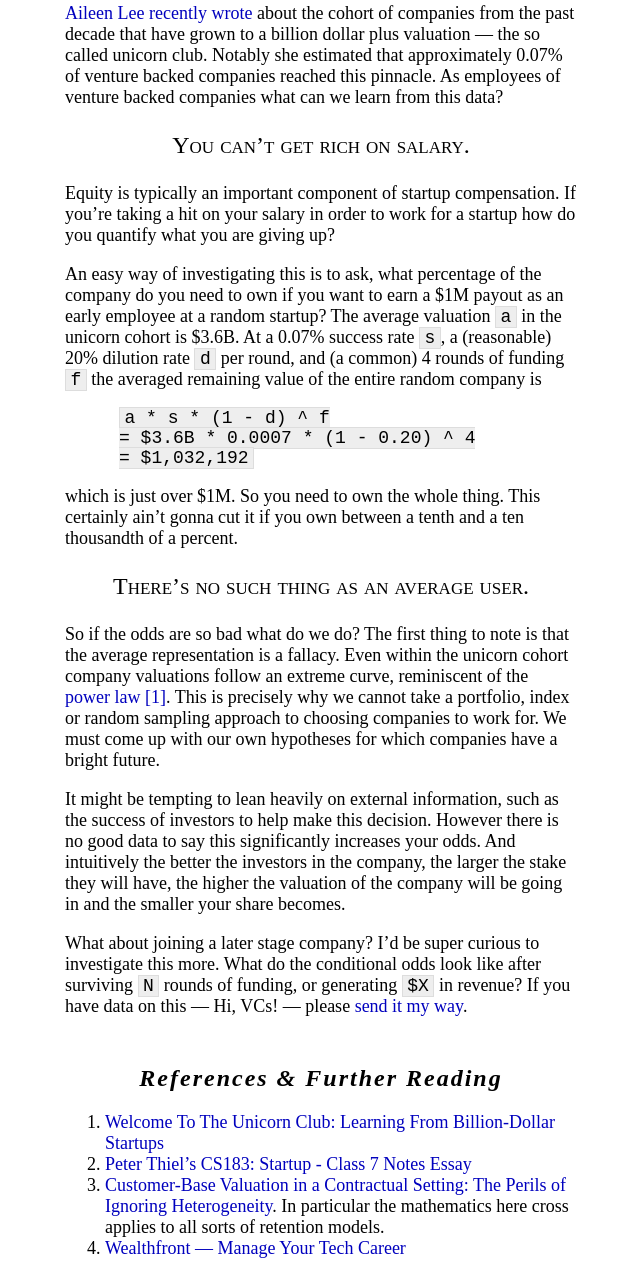
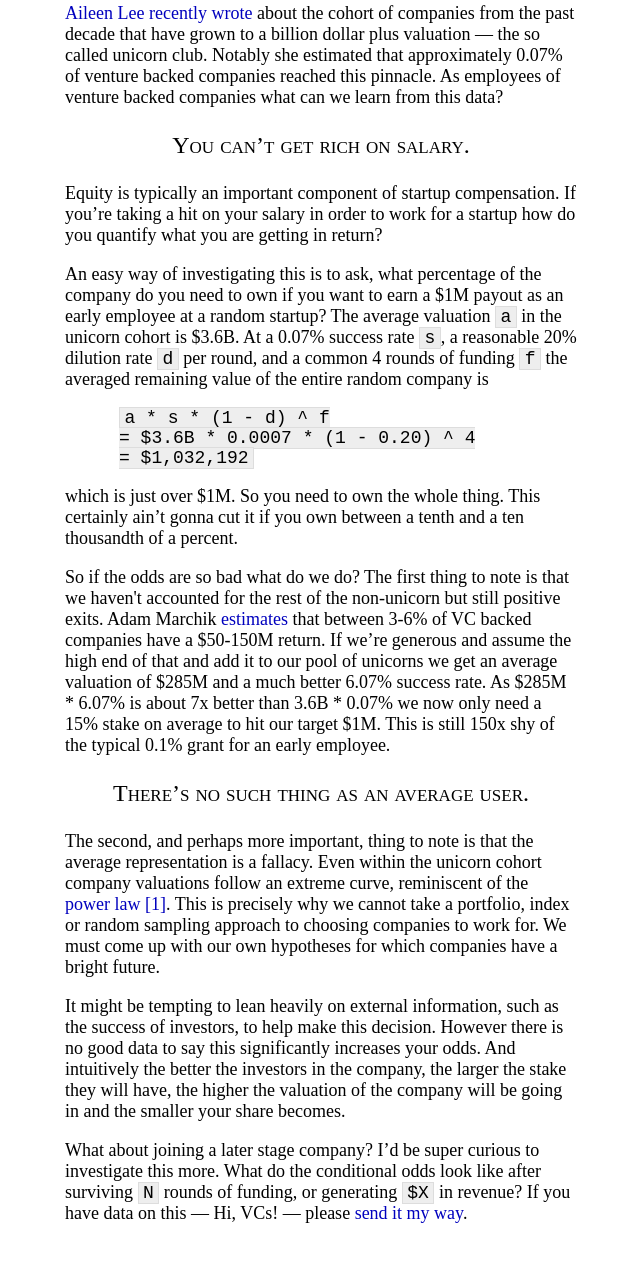
Before and after one commit to quidryan/jdmaturen.github.com, a plain HTML site: page 2013/how-much-is-your-startup-stock-worth.html in a window 1280 px wide. Shown: the part 169-1431 px from the top of the page, without its empty margins (319-959 px from the left). Drawn offline with Linux system fonts and the light colour scheme.

Commit message:
be more generous

```diff
--- a/2013/how-much-is-your-startup-stock-worth.html
+++ b/2013/how-much-is-your-startup-stock-worth.html
@@ -167,11 +167,11 @@
                     </blockquote>
 
                     <p>
-                        Equity is typically an important component of startup compensation. If you’re taking a hit on your salary in order to work for a startup how do you quantify what you are giving up?
+                        Equity is typically an important component of startup compensation. If you’re taking a hit on your salary in order to work for a startup how do you quantify what you are getting in return?
                     </p>
 
                     <p>
-                        An easy way of investigating this is to ask, what percentage of the company do you need to own if you want to earn a $1M payout as an early employee at a random startup? The average valuation <code>a</code> in the unicorn cohort is $3.6B. At a 0.07% success rate <code>s</code>, a (reasonable) 20% dilution rate <code>d</code> per round, and (a common) 4 rounds of funding <code>f</code> the averaged remaining value of the entire random company is
+                        An easy way of investigating this is to ask, what percentage of the company do you need to own if you want to earn a $1M payout as an early employee at a random startup? The average valuation <code>a</code> in the unicorn cohort is $3.6B. At a 0.07% success rate <code>s</code>, a reasonable 20% dilution rate <code>d</code> per round, and a common 4 rounds of funding <code>f</code> the averaged remaining value of the entire random company is
                     </p>
 
                     <p class="tab">
@@ -184,16 +184,20 @@
                     which is just over $1M. So you need to own the whole thing. This certainly ain’t gonna cut it if you own between a tenth and a ten thousandth of a percent.
                     </p>
 
+                    <p>
+                        So if the odds are so bad what do we do? The first thing to note is that we haven't accounted for the rest of the non-unicorn but still positive exits. Adam Marchik <a href="http://www.quora.com/What-percentage-of-venture-backed-Series-A-startups-fail">estimates</a> that between 3-6% of VC backed companies have a $50-150M return. If we’re generous and assume the high end of that and add it to our pool of unicorns we get an average valuation of $285M and a much better 6.07% success rate. As $285M * 6.07% is about 7x better than 3.6B * 0.07% we now only need a 15% stake on average to hit our target $1M. This is still 150x shy of the typical 0.1% grant for an early employee.
+                    </p>
+
                     <blockquote cite="http://brucehardie.com/papers/022/">
                         There’s no such thing as an average user.
                     </blockquote>
 
                     <p>
-                        So if the odds are so bad what do we do? The first thing to note is that the average representation is a fallacy. Even within the unicorn cohort company valuations follow an extreme curve, reminiscent of the <a href="http://en.wikipedia.org/wiki/Power_law">power law</a> <a href="#ref-01">[1]</a>. This is precisely why we cannot take a portfolio, index or random sampling approach to choosing companies to work for. We must come up with our own hypotheses for which companies have a bright future.
+                        The second, and perhaps more important, thing to note is that the average representation is a fallacy. Even within the unicorn cohort company valuations follow an extreme curve, reminiscent of the <a href="http://en.wikipedia.org/wiki/Power_law">power law</a> <a href="#ref-01">[1]</a>. This is precisely why we cannot take a portfolio, index or random sampling approach to choosing companies to work for. We must come up with our own hypotheses for which companies have a bright future.
                     </p>
 
                     <p>
-                        It might be tempting to lean heavily on external information, such as the success of investors to help make this decision. However there is no good data to say this significantly increases your odds. And intuitively the better the investors in the company, the larger the stake they will have, the higher the valuation of the company will be going in and the smaller your share becomes.
+                        It might be tempting to lean heavily on external information, such as the success of investors, to help make this decision. However there is no good data to say this significantly increases your odds. And intuitively the better the investors in the company, the larger the stake they will have, the higher the valuation of the company will be going in and the smaller your share becomes.
                     </p>
 
                     <p>
```
